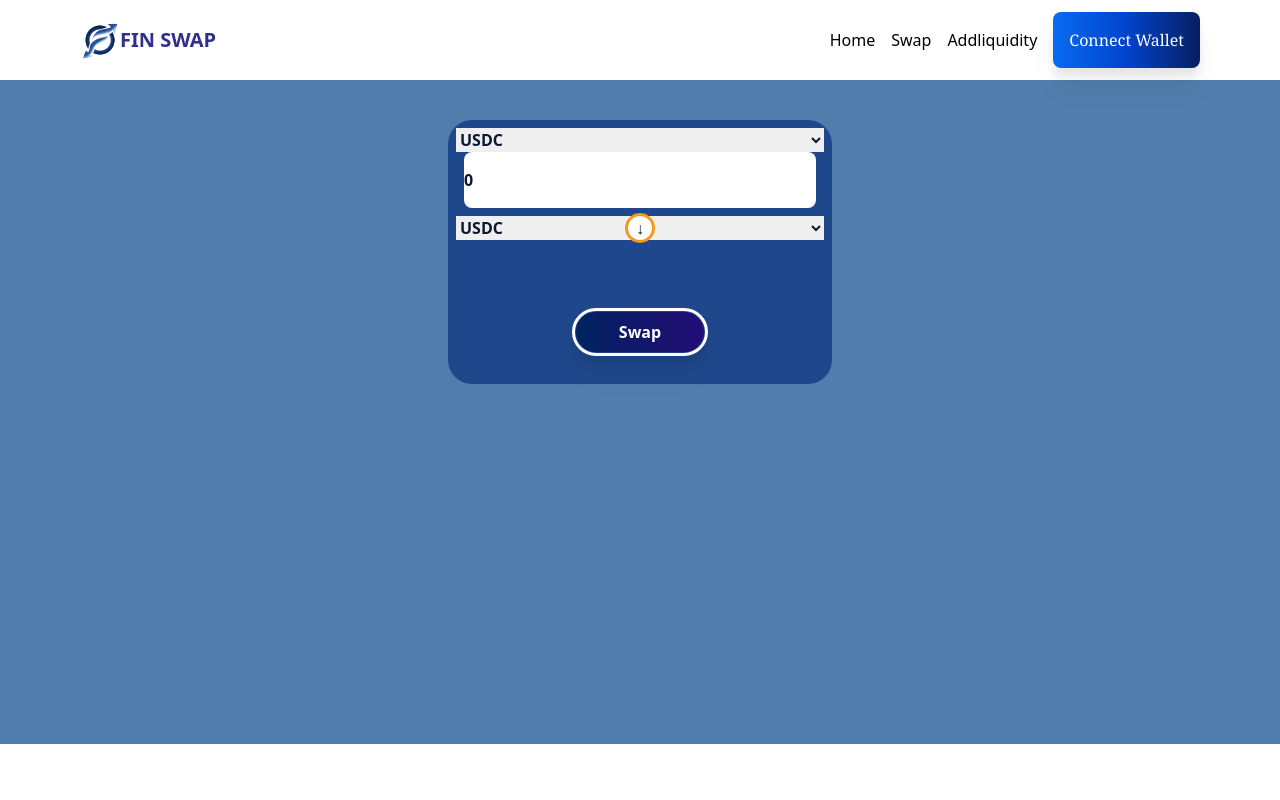
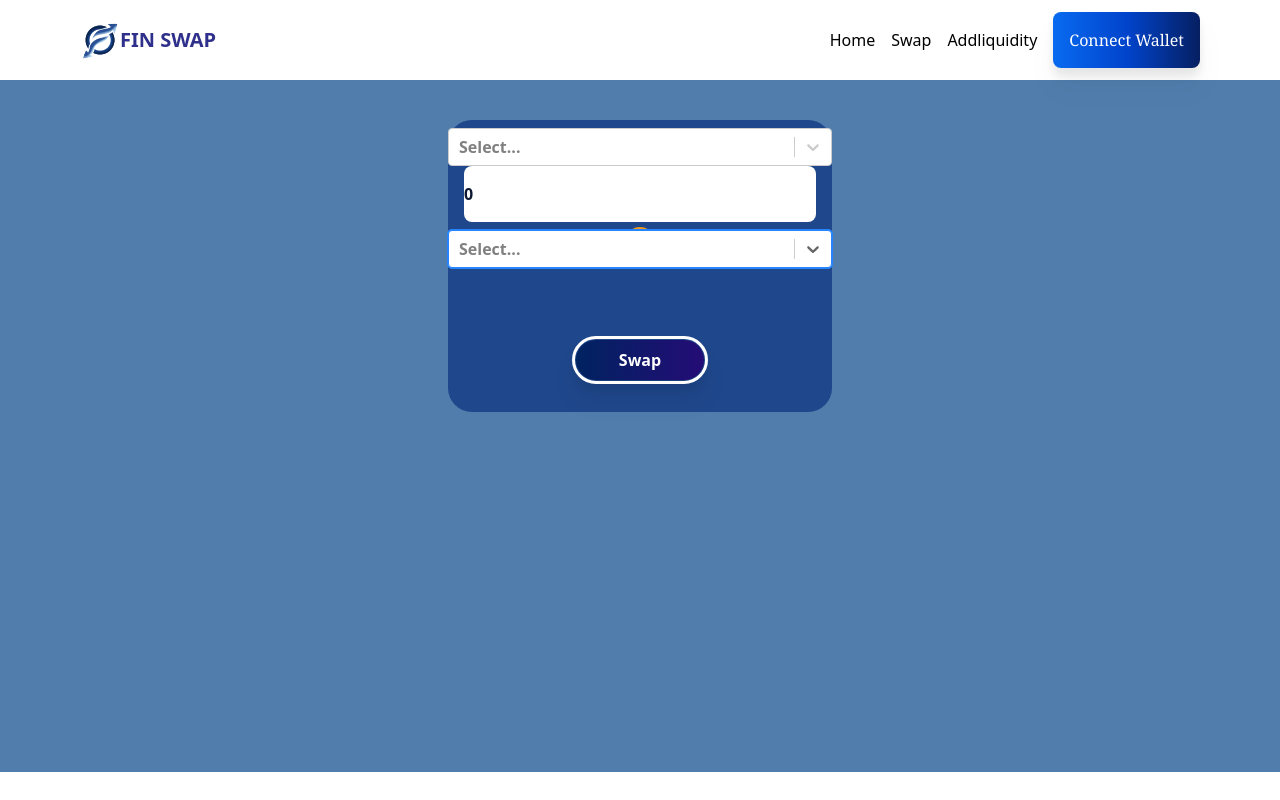
Before and after one commit to Neostis/pancakeswap-Fin-workshop, a Next.js app: page /swap in a window 1280 px wide. Built offline with nearby package versions, Linux system fonts and the light colour scheme.

Commit message:
swap select and filter

```diff
--- a/package.json
+++ b/package.json
@@ -14,10 +14,10 @@
     "ethers": "^5.6.9",
     "next": "^12.2.3",
     "react": "^18.2.0",
-    "react-bootstrap": "^2.5.0",
     "react-dom": "18.2.0",
     "react-router-dom": "^6.3.0",
     "react-scroll": "^1.8.7",
+    "react-select": "^5.4.0",
     "react-toastify": "^9.0.7",
     "utilities": "^1.0.6"
   },
--- a/pages/swap.tsx
+++ b/pages/swap.tsx
@@ -3,8 +3,7 @@ import Navbar from '../components/Navbar';
 import { useEffect, useState } from 'react';
 import * as ethers from 'ethers';
 import abi_contract from '../ABI_CONTRACT/abi.json';
-// import SwapComponent from "../components/SwapComponent";
-// import ViewSwap from "../view/ViewSwap";
+import Select, { ValueContainerProps } from 'react-select';
 import {
   connectWallet,
   getBalance,
@@ -22,8 +21,8 @@ const swap = () => {
 
   const [address, setAddress] = useState<string | null>(null);
   const [network, setNetwork] = useState<string | null>(null);
-  const [token1, setToken1] = useState<string | null>(null);
-  const [token2, setToken2] = useState<string | null>(null);
+  const [token1, setToken1] = useState();
+  const [token2, setToken2] = useState();
   const [amountToken1, setAmountToken1] = useState<number>(0);
 
   const loadAccountData = async () => {
@@ -33,13 +32,19 @@ const swap = () => {
     setNetwork(chainId);
   };
 
-  const getSelectTokens1 = () => {
-    setToken1(document.getElementById('list-token1')?.value);
-    console.log('token1: ', document.getElementById('list-token1')?.value);
+  const getSelectTokens1 = (e) => {
+    // setToken1(document.getElementById('list-token1')?.value);
+    // console.log('token1: ', document.getElementById('list-token1')?.value);\
+    setToken1(e.address);
+
+    console.log(e.address);
   };
-  const getSelectTokens2 = () => {
-    setToken2(document.getElementById('list-token2')?.value);
-    console.log('token2: ', document.getElementById('list-token2')?.value);
+
+  const getSelectTokens2 = (e) => {
+    // setToken2(document.getElementById('list-token2')?.value);
+    // console.log('token2: ', document.getElementById('list-token2')?.value);
+    setToken2(e.address);
+    console.log(e.address);
   };
 
   useEffect(() => {
@@ -91,6 +96,24 @@ const swap = () => {
       console.log();
     };
 
+  // const [selectedOption, setSelectedOption] = useState(null);
+
+  let option = [{ value: '', label: '', address: '' }];
+  ETH_TOKENS.map((e) =>
+    option.push({
+      value: e.symbol,
+      label: (
+        <div>
+          <img src={e.imageUrl} height="30px" width="30px" />
+          {e.symbol}
+        </div>
+      ),
+      address: e.address,
+    }),
+  );
+  option.shift();
+  // console.log(option);
+
   return (
     <div className="bg-bgtheme py-10 w-auto grid">
       {/* แก้grid for set width */}
@@ -98,12 +121,27 @@ const swap = () => {
         <div>{address}</div>
         <div className="w-96 rounded-lg  font-bold">
           <div className="py-2 flex-column w-auto grid text-textblack ">
-            <select className="d-inline mx-2" color="blue" id="list-token1" onChange={getSelectTokens1}>
-              {/* ETH_TOKENS.map((e) => {<option value={e.address} > </option> }); */}
-              <option value={ETH_TOKENS[0].address}>{ETH_TOKENS[0].symbol}</option>
-              <option value={ETH_TOKENS[1].address}>{ETH_TOKENS[1].symbol}</option>
-              <option value={ETH_TOKENS[2].address}>{ETH_TOKENS[2].symbol}</option>
-            </select>
+            <Select
+              defaultValue={token1}
+              onChange={(e) => {
+                getSelectTokens1(e);
+              }}
+              options={option}
+              autoFocus
+            />
+
+            {/* {ETH_TOKENS.map((e) => {
+              return (
+                <Select
+                  defaultValue={selectedOption}
+                  onChange={(e) => {
+                    test(e);
+                  }}
+                  options={option}
+                  autoFocus
+                />
+              );
+            })} */}
 
             <input
               className="w-11/12 h-14 rounded-lg justify-self-center"
@@ -120,11 +158,14 @@ const swap = () => {
             </button>
           </div>
           <div className="flex-column w-auto grid text-textblack">
-            <select className="d-inline mx-2" color="blue" id="list-token2" onChange={getSelectTokens2}>
-              <option value={ETH_TOKENS[0].address}>{ETH_TOKENS[0].symbol}</option>
-              <option value={ETH_TOKENS[1].address}>{ETH_TOKENS[1].symbol}</option>
-              <option value={ETH_TOKENS[2].address}>{ETH_TOKENS[2].symbol}</option>
-            </select>
+            <Select
+              defaultValue={token2}
+              onChange={(e) => {
+                getSelectTokens2(e);
+              }}
+              options={option}
+              autoFocus
+            />
 
             <span className="w-11/12 h-14 rounded-lg justify-self-center"></span>
           </div>
```
Also changed, not shown: 2 other files (tests, documents, lock files or other folders).
